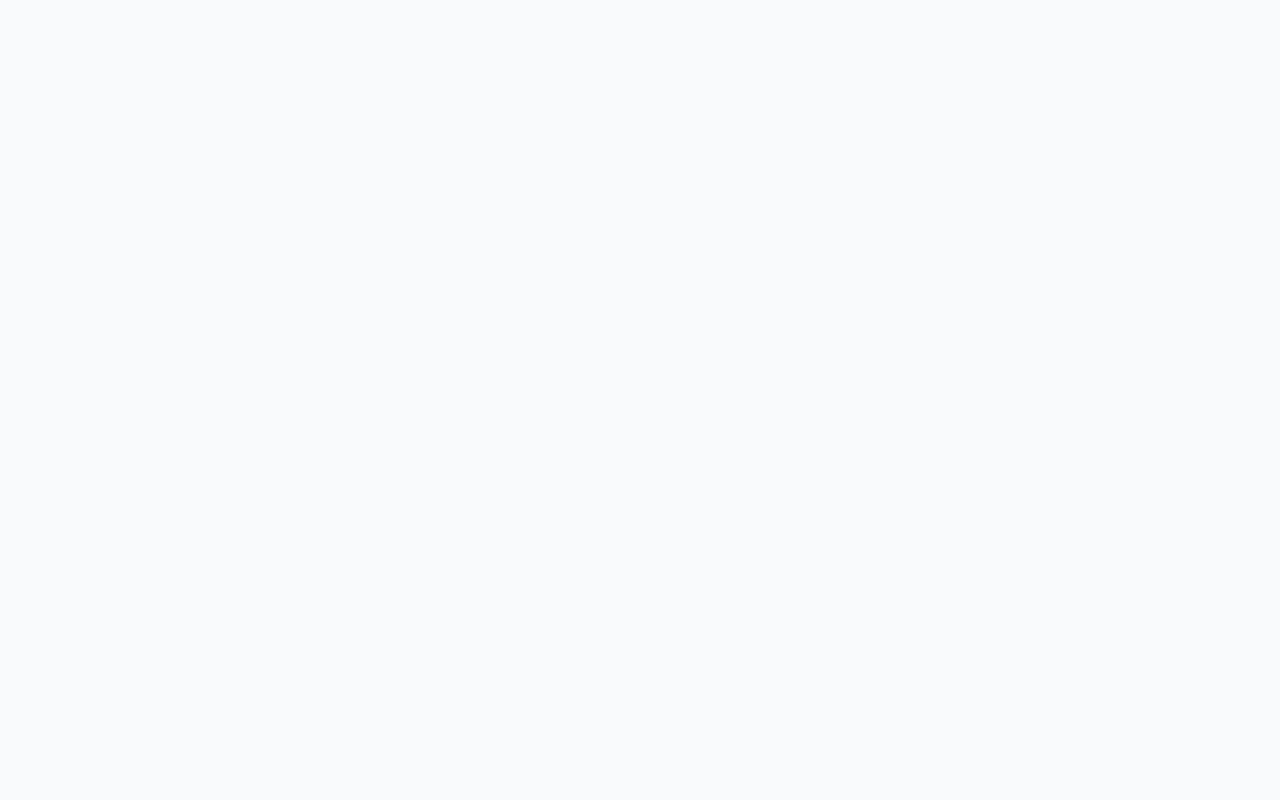
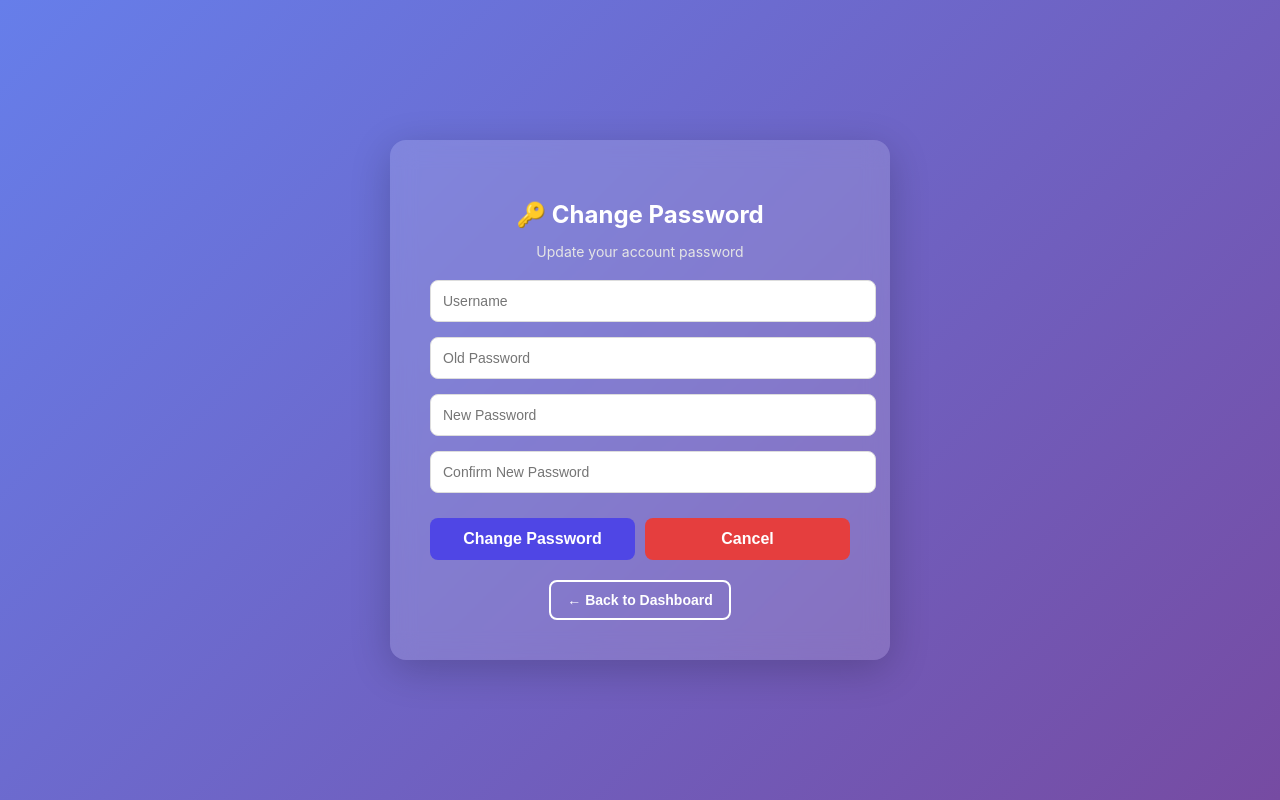
Before and after one commit to sameer9860/Job-Tracker, a React (Create React App) app in the folder job-tracker-frontend/: page /change-password in a window 1280 px wide. Before the commit this address had no page. Built offline with nearby package versions, Linux system fonts and the light colour scheme.

Commit message:
Fixed : Change password with correct error

```diff
--- a/job-tracker-frontend/src/App.js
+++ b/job-tracker-frontend/src/App.js
@@ -4,7 +4,6 @@ import ForgetPassword from "./pages/ForgetPassword";
 import Dashboard from "./pages/Dashboard";
 import Register from "./pages/Register";
 import Kanban from "./pages/Kanban";
-import Settings from "./pages/settings/index";
 import ChangePassword from "./pages/settings/ChangePassword";
 
 
@@ -17,8 +16,7 @@ function App() {
         <Route path="/forget-password" element={<ForgetPassword />} />
         <Route path="/register" element={<Register />} />
         <Route path="/dashboard" element={<Dashboard />} />
-        <Route path ="/settings/" element={<Settings />} />
-        <Route path="/settings/change-password" element={<ChangePassword />} />
+<Route path="/change-password" element={<ChangePassword />} />
         <Route path="/kanban" element={<Kanban />} />
       </Routes>
     </BrowserRouter>
--- a/job-tracker-frontend/src/pages/Dashboard.jsx
+++ b/job-tracker-frontend/src/pages/Dashboard.jsx
@@ -190,7 +190,7 @@ function Dashboard() {
       borderRadius: "12px",
       overflow: "hidden",
       zIndex: 10,
-                    minWidth: "160px",
+      minWidth: "180px",
     }}
   >
     <button
@@ -202,16 +202,20 @@ function Dashboard() {
 
     <button
       style={styles.profileItem}
-                    onClick={() => navigate("/settings")}
+      onClick={() => navigate("/change-password")}
     >
-                    ⚙️ Settings
+      🔒 Change Password
     </button>
 
-                  <button style={styles.profileItem} onClick={logout}>
+    <button
+      style={styles.profileItem}
+      onClick={logout}
+    >
       🚪 Logout
     </button>
   </div>
 )}
+
             </div>
           )}
         </div>
--- /dev/null
+++ b/job-tracker-frontend/src/pages/settings/ChangePassword.css
@@ -0,0 +1,5 @@
+.error {
+  color: #e53935;
+  font-size: 0.85rem;
+  margin: 4px 0 10px;
+}
--- a/job-tracker-frontend/src/pages/settings/ChangePassword.jsx
+++ b/job-tracker-frontend/src/pages/settings/ChangePassword.jsx
@@ -1,7 +1,7 @@
 import { useState } from "react";
 import { useNavigate } from "react-router-dom";
 import { changePasswordAPI } from "../../api/api";
-
+import "./ChangePassword.css";
 export default function ChangePassword() {
   const navigate = useNavigate();
 
@@ -12,14 +12,19 @@ export default function ChangePassword() {
     new_password2: "",
   });
 
+  const [errors, setErrors] = useState({});
+  const [success, setSuccess] = useState(false);
+
   const handleChange = (e) =>
     setFormData({ ...formData, [e.target.name]: e.target.value });
 
   const handleSubmit = async (e) => {
     e.preventDefault();
+    setErrors({});
+    setSuccess(false);
 
     if (formData.new_password1 !== formData.new_password2) {
-      alert("Passwords do not match");
+      setErrors({ new_password2: "Passwords do not match" });
       return;
     }
 
@@ -34,25 +39,35 @@ export default function ChangePassword() {
       localStorage.removeItem("access");
       localStorage.removeItem("refresh");
 
-      alert("Password changed. Please login again.");
-      navigate("/");
+      setSuccess(true); // ✅ show success message
+      setTimeout(() => {
+        navigate("/login"); // ✅ redirect to login
+      }, 2000);
     } catch (err) {
-      alert(err.response?.data?.error || "Password change failed");
+      if (err.response?.data) {
+        setErrors(err.response.data);
+      } else {
+        setErrors({ general: "Password change failed" });
+      }
     }
   };
 
   return (
-    <div className="settings-card">
-      <h2>Change Password</h2>
+    <div style={styles.container}>
+      <div style={styles.card}>
+        <h2 style={styles.title}>🔑 Change Password</h2>
+        <p style={styles.subtitle}>Update your account password</p>
 
-      <form onSubmit={handleSubmit}>
+        <form onSubmit={handleSubmit} style={styles.form}>
           <input
             type="text"
             name="username"
             placeholder="Username"
             onChange={handleChange}
             required
+            style={styles.input}
           />
+          {errors.username && <p style={styles.error}>{errors.username}</p>}
 
           <input
             type="password"
@@ -60,7 +75,9 @@ export default function ChangePassword() {
             placeholder="Old Password"
             onChange={handleChange}
             required
+            style={styles.input}
           />
+          {errors.old_password && <p style={styles.error}>{errors.old_password}</p>}
 
           <input
             type="password"
@@ -68,7 +85,9 @@ export default function ChangePassword() {
             placeholder="New Password"
             onChange={handleChange}
             required
+            style={styles.input}
           />
+          {errors.new_password1 && <p style={styles.error}>{errors.new_password1}</p>}
 
           <input
             type="password"
@@ -76,10 +95,135 @@ export default function ChangePassword() {
             placeholder="Confirm New Password"
             onChange={handleChange}
             required
+            style={styles.input}
           />
+          {errors.new_password2 && <p style={styles.error}>{errors.new_password2}</p>}
 
-        <button type="submit">Change Password</button>
+          <div style={styles.actions}>
+            <button type="submit" style={styles.buttonSave}>
+              Change Password
+            </button>
+            <button
+              type="button"
+              style={styles.buttonCancel}
+              onClick={() => navigate("/dashboard")} // ✅ Cancel goes to dashboard
+            >
+              Cancel
+            </button>
+          </div>
         </form>
+
+        {success && (
+          <p style={styles.success}>
+            ✅ Password changed successfully! Redirecting to login...
+          </p>
+        )}
+        {errors.general && <p style={styles.error}>{errors.general}</p>}
+
+        {/* ✅ Back to Dashboard button */}
+        <button
+          type="button"
+          style={styles.backBtn}
+          onClick={() => navigate("/dashboard")}
+        >
+          ← Back to Dashboard
+        </button>
+      </div>
     </div>
   );
 }
+
+/* 🎨 Styles */
+const styles = {
+  container: {
+    height: "100vh",
+    display: "flex",
+    justifyContent: "center",
+    alignItems: "center",
+    background: "linear-gradient(135deg, #667eea, #764ba2)",
+  },
+  card: {
+    background: "rgba(255, 255, 255, 0.15)",
+    backdropFilter: "blur(12px)",
+    padding: "40px",
+    borderRadius: "16px",
+    width: "100%",
+    maxWidth: "420px",
+    boxShadow: "0 10px 40px rgba(0,0,0,0.2)",
+    color: "#fff",
+    textAlign: "center",
+  },
+  title: {
+    marginBottom: "5px",
+    fontSize: "24px",
+    fontWeight: "bold",
+  },
+  subtitle: {
+    marginBottom: "20px",
+    fontSize: "14px",
+    color: "#e5e5e5",
+  },
+  form: {
+    display: "flex",
+    flexDirection: "column",
+    gap: "15px",
+  },
+  input: {
+    width: "100%",
+    padding: "12px",
+    borderRadius: "8px",
+    border: "1px solid #ddd",
+    fontSize: "14px",
+    outline: "none",
+  },
+  actions: {
+    display: "flex",
+    gap: "10px",
+    marginTop: "10px",
+  },
+  buttonSave: {
+    flex: 1,
+    padding: "12px",
+    borderRadius: "8px",
+    border: "none",
+    background: "#4f46e5",
+    color: "#fff",
+    fontSize: "16px",
+    fontWeight: "bold",
+    cursor: "pointer",
+  },
+  buttonCancel: {
+    flex: 1,
+    padding: "12px",
+    borderRadius: "8px",
+    border: "none",
+    background: "#e53e3e",
+    color: "#fff",
+    fontSize: "16px",
+    fontWeight: "bold",
+    cursor: "pointer",
+  },
+  backBtn: {
+    marginTop: "20px",
+    padding: "10px 16px",
+    background: "none",
+    border: "2px solid #fff",
+    borderRadius: "8px",
+    color: "#fff",
+    cursor: "pointer",
+    fontSize: "14px",
+    fontWeight: "bold",
+  },
+  error: {
+    fontSize: "13px",
+    color: "#ffb3b3",
+    marginTop: "-10px",
+    marginBottom: "10px",
+  },
+  success: {
+    marginTop: "15px",
+    fontSize: "14px",
+    fontWeight: "bold",
+    color: "lightgreen",
+  },
+};
```
Also changed, not shown: 2 other files (tests, documents, lock files or other folders). Lines whose indentation alone changed are shown as unchanged.
